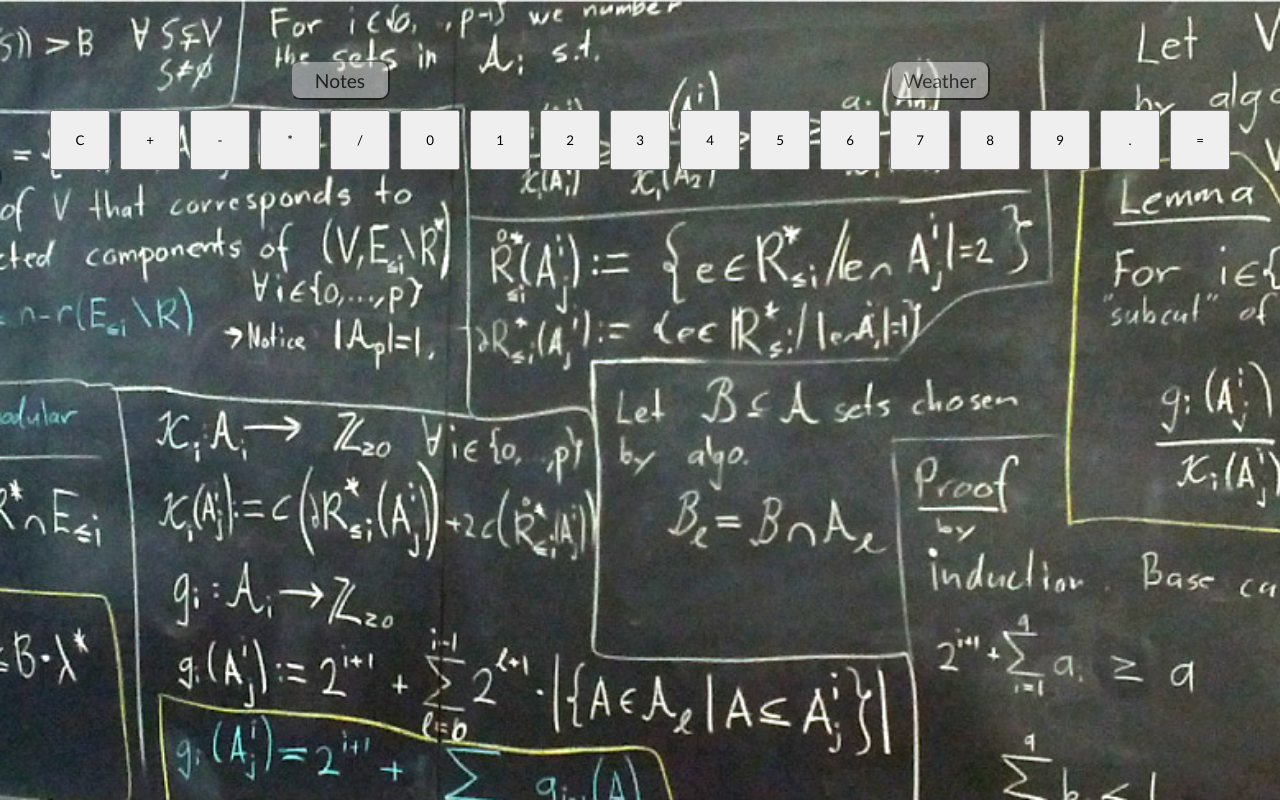
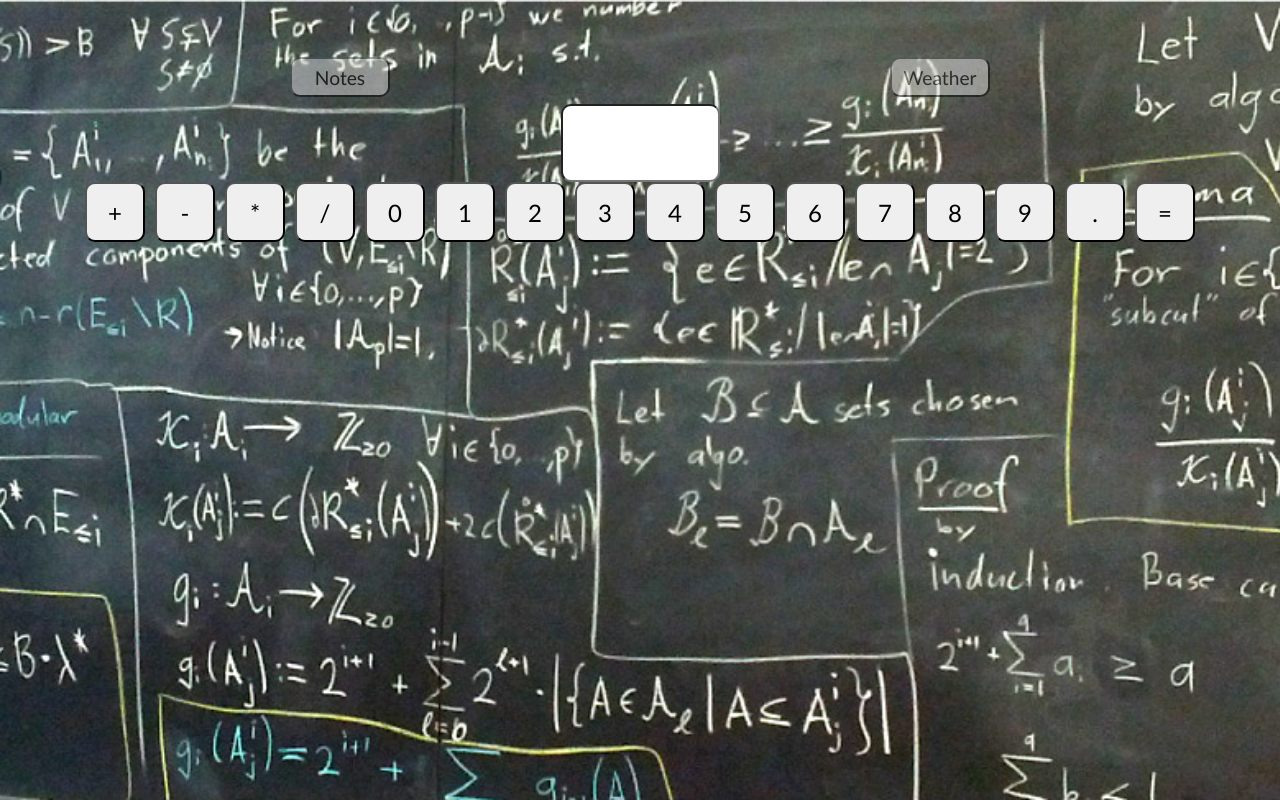
Before and after one commit to Ashraf-Sharaf/Multi_app, a React (Create React App) app: page /calculator in a window 1280 px wide. Built offline with nearby package versions, Linux system fonts and the light colour scheme.

Commit message:
adding the functionality of the calculator for basic operations

```diff
--- a/src/pages/calculator/calculator.css
+++ b/src/pages/calculator/calculator.css
@@ -6,9 +6,18 @@
   background-size: cover;
 }
 button {
+    font-size: x-large;
+    border-radius: 10px;
   width: 60px;
   height: 60px;
 }
-.gap{
-    gap:10px;
+.gap {
+  gap: 10px;
 }
+.display {
+  height: 100px;
+  border-radius: 10px;
+}
+.body {
+  padding: 100px;
+}
--- a/src/pages/calculator/calculator.jsx
+++ b/src/pages/calculator/calculator.jsx
@@ -1,12 +1,70 @@
-import React from "react";
+import React, { useState } from "react";
 import "./calculator.css";
 import { useNavigate } from "react-router-dom";
 
 const Calculator = () => {
   const navigate = useNavigate();
 
-  return <div className="flex column center calculator">
-        <div className="buttons flex center ">
+  const [value1, setValue1] = useState("");
+  const [value2, setValue2] = useState("");
+  const [operator, setOperator] = useState("");
+
+  const clickedValue = (value) => {
+    if (value === "=") {
+      calculateResult();
+    } else if (
+      value === "+" ||
+      value === "-" ||
+      value === "*" ||
+      value === "/"
+    ) {
+      setOperator(value);
+      setValue2(value1);
+      setValue1("");
+    } else {
+      setValue1(value1 + value);
+      }
+    }
+
+
+  const calculateResult = () => {
+    const firstValue = parseFloat(value1);
+    const secondValue = parseFloat(value2);
+
+    let result = 0;
+
+    switch (operator) {
+      case "+":
+        result = firstValue + secondValue;
+        break;
+      case "-":
+        result = firstValue - secondValue;
+        break;
+      case "*":
+        result = firstValue * secondValue;
+        break;
+      case "/":
+        if (secondValue !== 0) {
+          result = firstValue / secondValue;
+        }
+        break;
+      default:
+          result = firstValue;
+    }
+    setValue1(result.toString());
+    setValue2('');
+    setOperator('');
+
+  };
+
+
+
+
+
+
+  return (
+    <div className="flex column center calculator">
+      <div className="buttons flex center ">
         <button
           className="button"
           onClick={() => {
@@ -25,25 +83,26 @@ const Calculator = () => {
           Weather
         </button>
       </div>
+      <input type="text" className="display" value={value1} readOnly />
       <div className="flex gap">
-      <button>C</button>
-      <button>+</button>
-      <button>-</button>
-      <button>*</button>
-      <button>/</button>
-      <button>0</button>
-      <button>1</button>
-      <button>2</button>
-      <button>3</button>
-      <button>4</button>
-      <button>5</button>
-      <button>6</button>
-      <button>7</button>
-      <button>8</button>
-      <button>9</button>
-      <button>.</button>
-      <button>=</button>
+        <button onClick={() => clickedValue("+")}>+</button>
+        <button onClick={() => clickedValue("-")}>-</button>
+        <button onClick={() => clickedValue("*")}>*</button>
+        <button onClick={() => clickedValue("/")}>/</button>
+        <button onClick={() => clickedValue("0")}>0</button>
+        <button onClick={() => clickedValue("1")}>1</button>
+        <button onClick={() => clickedValue("2")}>2</button>
+        <button onClick={() => clickedValue("3")}>3</button>
+        <button onClick={() => clickedValue("4")}>4</button>
+        <button onClick={() => clickedValue("5")}>5</button>
+        <button onClick={() => clickedValue("6")}>6</button>
+        <button onClick={() => clickedValue("7")}>7</button>
+        <button onClick={() => clickedValue("8")}>8</button>
+        <button onClick={() => clickedValue("9")}>9</button>
+        <button onClick={() => clickedValue(".")}>.</button>
+        <button onClick={() => clickedValue("=")}>=</button>
       </div>
-  </div>;
+    </div>
+  );
 };
 export default Calculator;
```
Also changed, not shown: 1 other file (tests, documents, lock files or other folders). Lines whose indentation alone changed are shown as unchanged.
